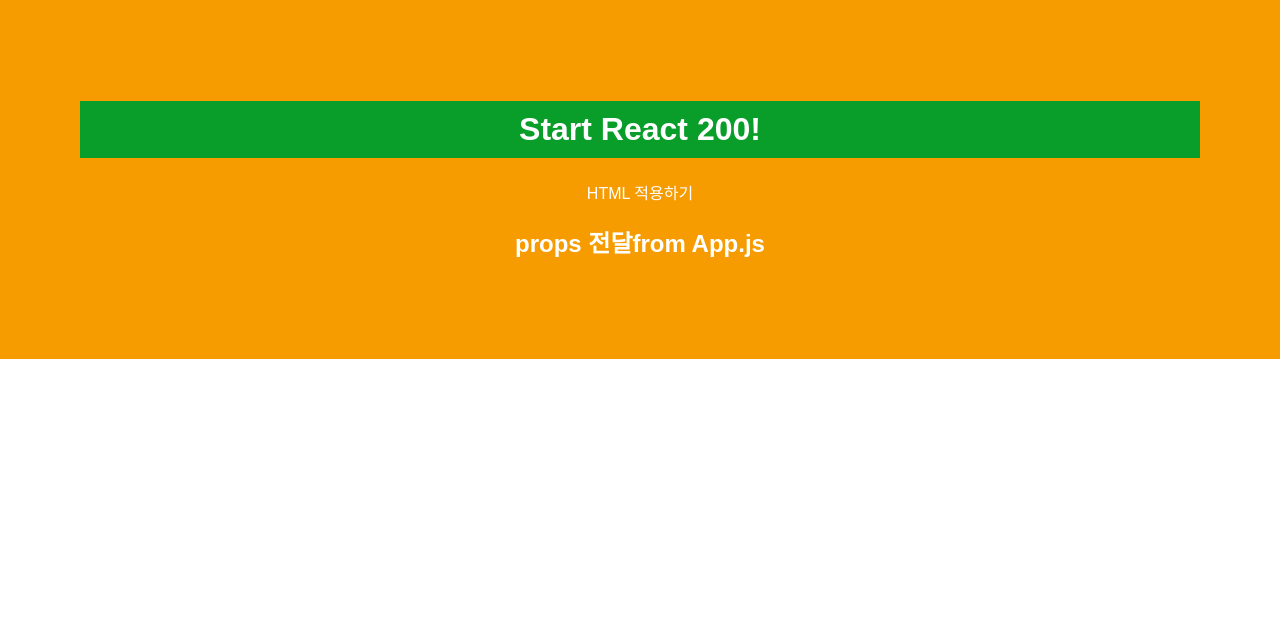
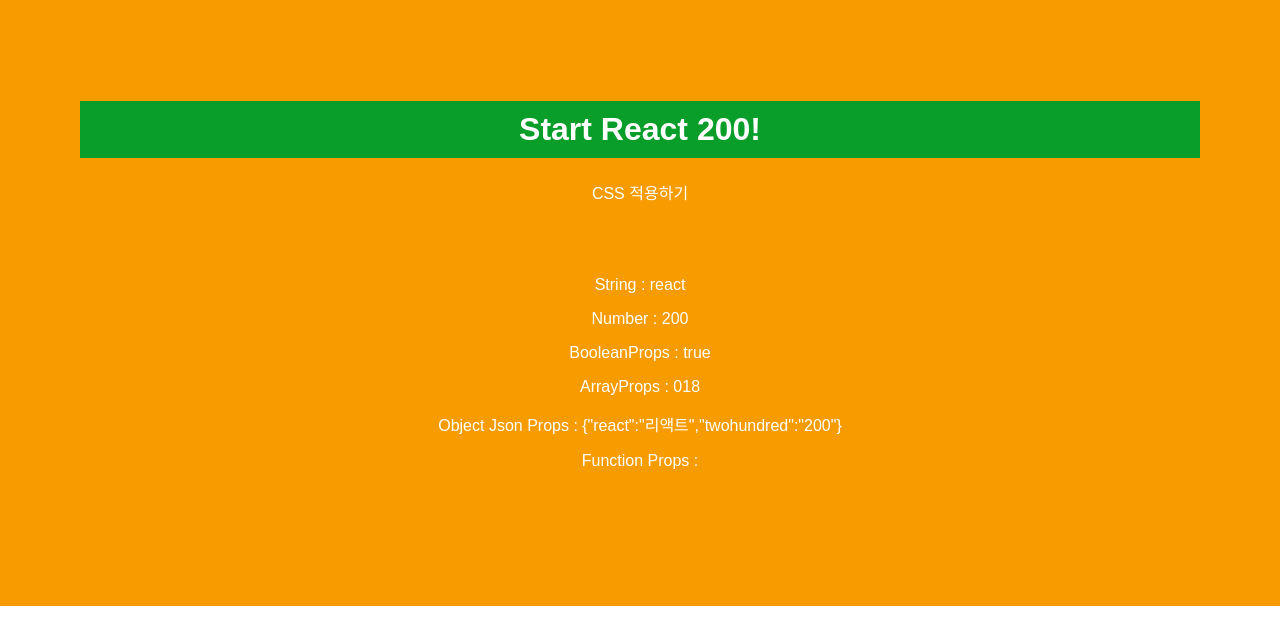
Before and after one commit to jeonnni/react200, a React (Create React App) app: page / in a window 1280 px wide. Shown: the top 644 px of the page. Built offline with nearby package versions, Linux system fonts and the light colour scheme; the HTML template or start-up script is replaced by a standard one.

Commit message:
PropsDataType

```diff
--- a/src/App.js
+++ b/src/App.js
@@ -1,13 +1,21 @@
 // import logo from './logo.svg';
 import './App.css';
-import Comp from './components/R014Props';
+import R015PropsDataType from './components/R015PropsDataType';
 
 function App() {
   return (
     <div>
       <h1>Start React 200!</h1>
-      <p>HTML 적용하기</p>
-      <Comp propsVal = "props 전달" />
+      <p>CSS 적용하기</p>
+
+      <R015PropsDataType
+        String="react"
+        Number={200}
+        Boolean={1==1}
+        Array={[0,1,8]}
+        ObjectJson={{react:'리액트',twohundred:'200'}}
+        Function={() => console.log("FunctionProps:function!")}
+      />
     </div>
   );
 }
--- /dev/null
+++ b/src/components/R015PropsDataType.js
@@ -0,0 +1,40 @@
+import { Component } from "react";
+import dataType from 'prop-types';
+/**
+ * prop-types -> props의 자료형 선언을 위해 리액트 기본 내장 패키지를 임포트
+ * 데이터 유효성 검증을 하고 콘솔에 경고 메시지 출력
+ */
+
+
+class R015PropsDataType extends Component {
+    render(){
+
+        // 1. 지역 변수를 선언해 props로 전달된 값들을 할당
+        let {
+            String, Number, Boolean, Array, ObjectJson, Function
+        } = this.props
+
+        return (
+            <div>
+                <p>String : {String}</p>
+                <p>Number : {Number}</p>
+                <span>BooleanProps : {Boolean.toString()}</span>
+                <p>ArrayProps : {Array}</p>
+                <p>Object Json Props : {JSON.stringify(ObjectJson)}</p>
+                <p>Function Props : {Function()}</p>
+            </div>
+        )
+    }
+}
+
+//2. props 값들 각각에 적합한 자료형을 선언
+R015PropsDataType.propTypes = {
+    String: dataType.number,
+    Number: dataType.number,
+    Boolean: dataType.bool,
+    Array: dataType.array,
+    Object: dataType.object,
+    Function: dataType.func,
+}
+
+export default R015PropsDataType;
```
